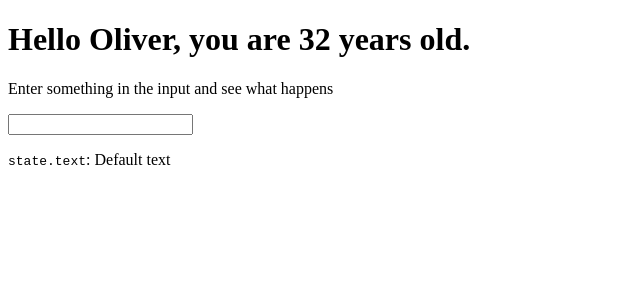
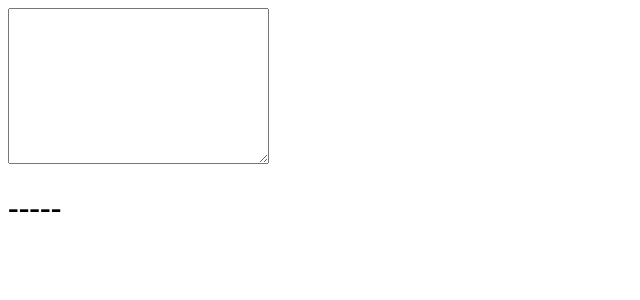
Before and after one commit to cundejo/egghead-react, a React (Create React App) app: page / in a window 1280 px wide. Shown: the top 300 px of the page, without its empty margins (0-640 px from the left). Built offline with nearby package versions, Linux system fonts and the light colour scheme.

Commit message:
included examples of prop validations, capturing browser events, component anidations.

```diff
--- /dev/null
+++ b/src/AppStateEvents.js
@@ -0,0 +1,40 @@
+import React, { Component } from 'react';
+
+// Normalize Events with React Synthetic Event System
+
+class App extends Component {
+
+    constructor() {
+        super();
+        this.state = { currentEvent: '-----' };
+        this.update = this.update.bind(this);
+    }
+
+    update(event) {
+        this.setState({ currentEvent: event.type });
+    }
+
+    render() {
+        return (
+            <div>
+                <textarea
+                    onKeyPress={this.update}
+                    onCopy={this.update}
+                    onCut={this.update}
+                    onPaste={this.update}
+                    onFocus={this.update}
+                    onBlur={this.update}
+                    onDoubleClick={this.update}
+                    onTouchStart={this.update}
+                    onTouchMove={this.update}
+                    onTouchEnd={this.update}
+                    cols="30"
+                    rows="10"
+                />
+                <h1>{this.state.currentEvent}</h1>
+            </div>
+        );
+    }
+}
+
+export default App;
```
Also changed, not shown: src/AppChildProps.js (added, +15 -0 lines), src/AppValidationProps.js (added, +18 -0 lines), src/index.js (+10 -2 lines), 1 other file (tests, documents, lock files or other folders).
